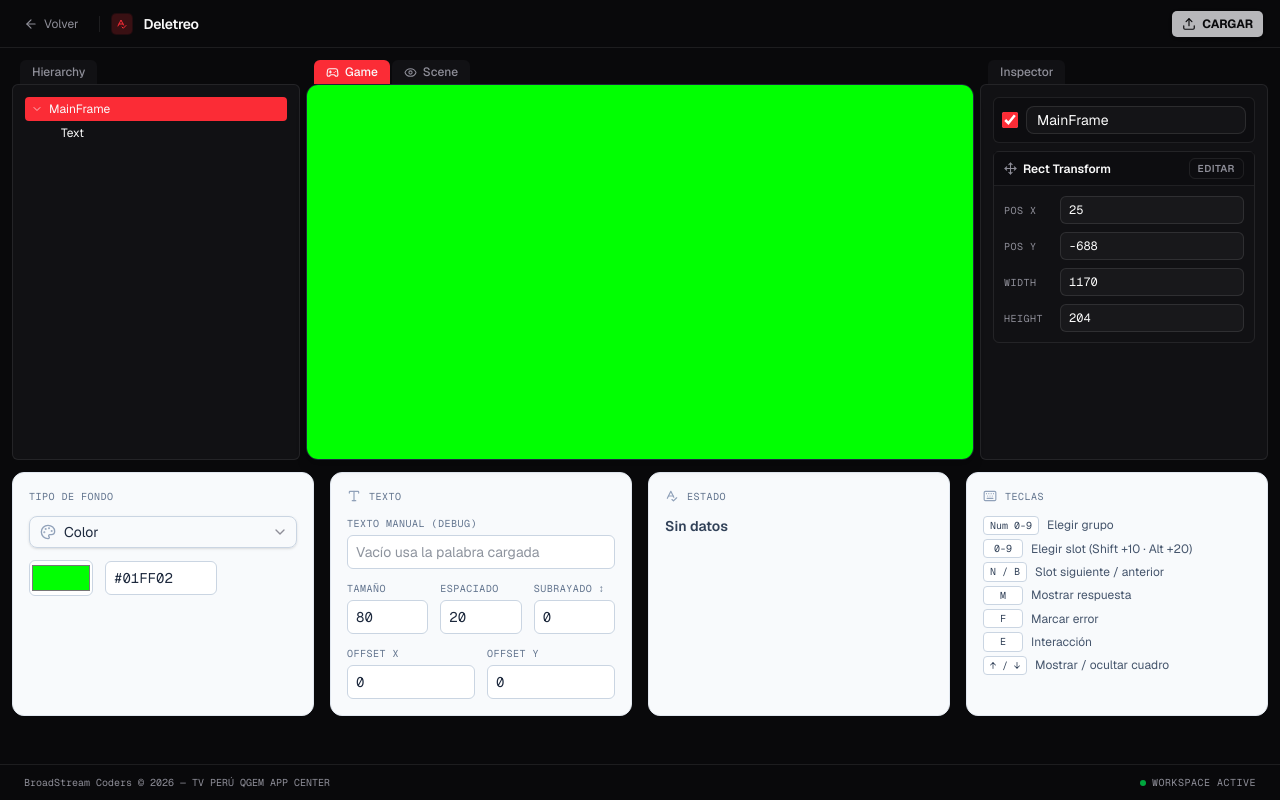
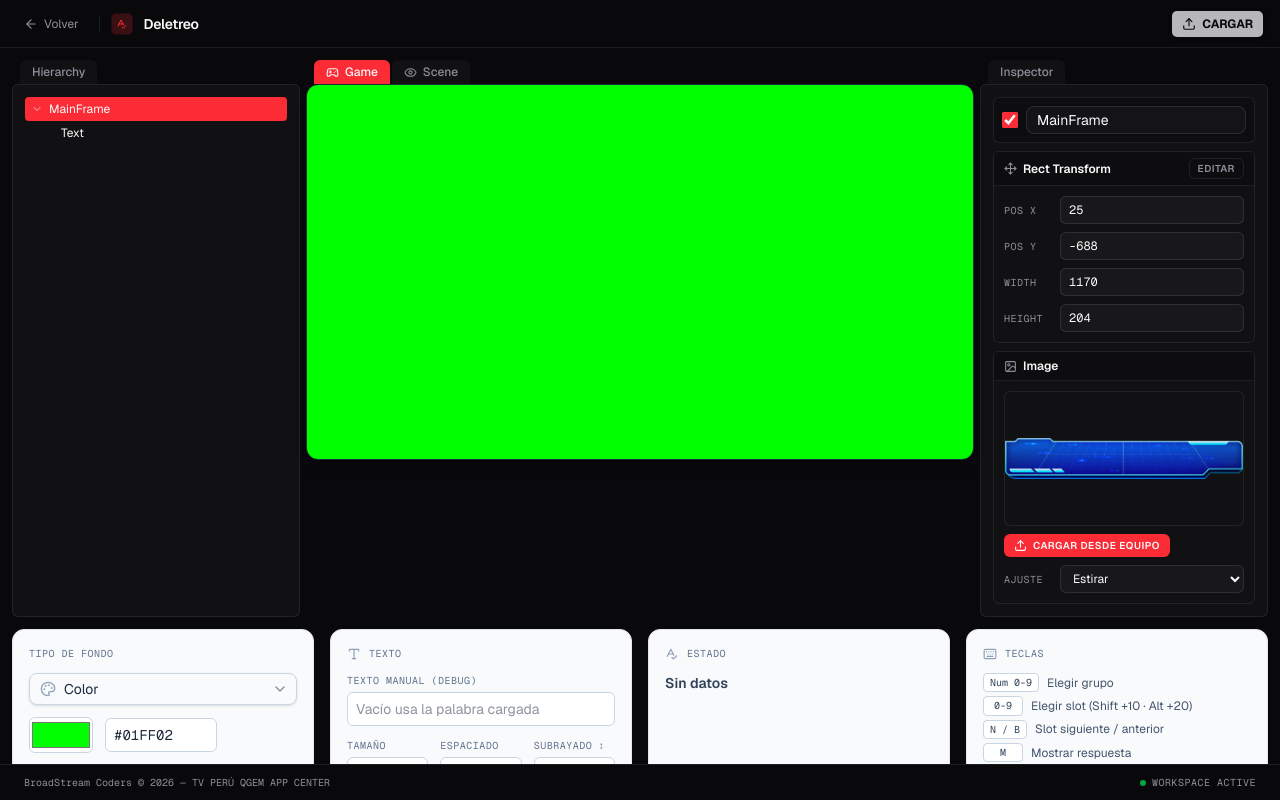
Before and after one commit to BroadStream-Coders/TvPeru-QGEM-Games, a Next.js app: page /workspaces/deletreo in a window 1280 px wide. Built offline with nearby package versions, Linux system fonts and the light colour scheme.

Commit message:
feat(deletreo): implement image component system with ImageView and ImageInspector for enhanced visual management

```diff
--- a/src/app/workspaces/deletreo/components/SpellFrame.tsx
+++ b/src/app/workspaces/deletreo/components/SpellFrame.tsx
@@ -4,9 +4,6 @@ import {
   DESIGN_WIDTH,
   DESIGN_HEIGHT,
 } from "@/components/shared/engine/RectTransform";
-
-import mainFrame from "../graphics/mainFrame.png";
-import errorFrame from "../graphics/errorFrame.png";
 
 export interface SpellTextConfig {
   fontSize: number;
@@ -18,26 +15,16 @@ export interface SpellTextConfig {
 export function SpellFrame({
   word,
   spellStep,
-  errorMode,
   textConfig,
   frameRef,
 }: {
   word: string;
   spellStep: number;
-  errorMode: boolean;
   textConfig: SpellTextConfig;
   frameRef?: Ref<HTMLDivElement>;
 }) {
   return (
-    <div
-      ref={frameRef}
-      className="w-full h-full"
-      style={{
-        backgroundImage: `url(${errorMode ? errorFrame.src : mainFrame.src})`,
-        backgroundSize: "100% 100%",
-        backgroundRepeat: "no-repeat",
-      }}
-    >
+    <div ref={frameRef} className="w-full h-full">
       <div
         className={`${jetBrainsMono.className} w-full h-full flex items-center justify-center font-black uppercase leading-none text-white`}
         style={{
--- a/src/app/workspaces/deletreo/page.tsx
+++ b/src/app/workspaces/deletreo/page.tsx
@@ -30,8 +30,20 @@ import { GameObjectInspector } from "@/components/shared/engine/GameObjectInspec
 import { RectTransformInspector } from "@/components/shared/engine/RectTransformInspector";
 import {
   GameObject,
+  GameObjectComponent,
   createGameObject,
 } from "@/components/shared/engine/gameObject";
+import { COMPONENT_REGISTRY } from "@/components/shared/engine/componentRegistry";
+import {
+  ImageComponent,
+  createImageComponent,
+} from "@/components/shared/engine/components/image/imageComponent";
+
+import mainFrame from "./graphics/mainFrame.png";
+import errorFrame from "./graphics/errorFrame.png";
+
+const NORMAL_SRC = mainFrame.src;
+const ERROR_SRC = errorFrame.src;
 
 interface DeletreoGroup {
   words: string[];
@@ -71,6 +83,7 @@ export default function DeletreoPage() {
         size: { x: 1170, y: 204 },
         pivot: { x: 0.5, y: 0.5 },
       },
+      components: [createImageComponent({ src: NORMAL_SRC, fit: "fill" })],
     }),
     createGameObject({
       id: TEXT_ID,
@@ -93,7 +106,7 @@ export default function DeletreoPage() {
   });
 
   const [spellStep, setSpellStep] = useState(0);
-  const [errorMode, setErrorMode] = useState(false);
+  const [normalSrc, setNormalSrc] = useState(NORMAL_SRC);
   const [manualText, setManualText] = useState("");
 
   const selected = gameObjects.find((go) => go.id === selectedId) ?? null;
@@ -120,6 +133,45 @@ export default function DeletreoPage() {
     setGameObjects((prev) =>
       prev.map((go) => (go.id === id ? { ...go, ...patch } : go)),
     );
+
+  const patchComponent = (
+    goId: string,
+    index: number,
+    next: GameObjectComponent,
+  ) =>
+    setGameObjects((prev) =>
+      prev.map((go) =>
+        go.id === goId
+          ? {
+              ...go,
+              components: go.components.map((c, i) => (i === index ? next : c)),
+            }
+          : go,
+      ),
+    );
+
+  const setMainFrameImageSrc = (src: string) =>
+    setGameObjects((prev) =>
+      prev.map((go) =>
+        go.id === FRAME_ID
+          ? {
+              ...go,
+              components: go.components.map((c) =>
+                c.type === "image" ? { ...c, src } : c,
+              ),
+            }
+          : go,
+      ),
+    );
+
+  const onComponentChange =
+    (goId: string, index: number) => (next: GameObjectComponent) => {
+      patchComponent(goId, index, next);
+      if (goId === FRAME_ID && next.type === "image") {
+        const src = (next as ImageComponent).src;
+        if (src !== ERROR_SRC) setNormalSrc(src);
+      }
+    };
 
   const setAxis =
     (field: keyof RectTransformValues, axis: keyof Vec2) => (value: number) =>
@@ -224,11 +276,11 @@ export default function DeletreoPage() {
       setGroupIndex(0);
       setSlotIndex(0);
       setSpellStep(0);
-      setErrorMode(false);
+      setMainFrameImageSrc(normalSrc);
     } catch {
       console.error("Error al cargar el archivo JSON.");
     }
-  }, []);
+  }, [normalSrc]);
 
   useEffect(() => {
     return () => resetHeader();
@@ -250,26 +302,26 @@ export default function DeletreoPage() {
     setGroupIndex(n);
     setSlotIndex(0);
     setSpellStep(0);
-    setErrorMode(false);
+    setMainFrameImageSrc(normalSrc);
   };
 
   const selectSlot = (n: number) => {
     if (n < 0 || n >= currentGroup.length) return;
     setSlotIndex(n);
     setSpellStep(0);
-    setErrorMode(false);
+    setMainFrameImageSrc(normalSrc);
   };
 
   const nextSlot = () => {
     setSlotIndex((i) => Math.min(i + 1, currentGroup.length - 1));
     setSpellStep(0);
-    setErrorMode(false);
+    setMainFrameImageSrc(normalSrc);
   };
 
   const prevSlot = () => {
     setSlotIndex((i) => Math.max(i - 1, 0));
     setSpellStep(0);
-    setErrorMode(false);
+    setMainFrameImageSrc(normalSrc);
   };
 
   useGameKeys({
@@ -279,12 +331,12 @@ export default function DeletreoPage() {
     onBack: prevSlot,
     onShowAnswer: () => {
       setSpellStep(word.length);
-      setErrorMode(false);
+      setMainFrameImageSrc(normalSrc);
       playSound(SOUNDS.correctAnswer);
       pop();
     },
     onMarkError: () => {
-      setErrorMode(true);
+      setMainFrameImageSrc(ERROR_SRC);
       playSound(SOUNDS.incorrectAnswer);
       shake();
     },
@@ -328,7 +380,6 @@ export default function DeletreoPage() {
                         frameRef={frameRef}
                         word={textVisible ? word : ""}
                         spellStep={spellStep}
-                        errorMode={errorMode}
                         textConfig={textConfig}
                       />
                     )}
@@ -370,6 +421,16 @@ export default function DeletreoPage() {
                 editMode={editMode}
                 onToggleEdit={() => setEditMode((v) => !v)}
               />
+              {selected.components.map((component, index) => {
+                const Editor = COMPONENT_REGISTRY[component.type]?.editor;
+                return Editor ? (
+                  <Editor
+                    key={index}
+                    component={component}
+                    onChange={onComponentChange(selected.id, index)}
+                  />
+                ) : null;
+              })}
             </>
           ) : (
             <p className="px-1 py-2 text-2xs text-muted-foreground">
--- a/src/components/shared/engine/GameObjectView.tsx
+++ b/src/components/shared/engine/GameObjectView.tsx
@@ -4,6 +4,7 @@ import {
   RectTransformValues,
 } from "@/components/shared/engine/RectTransform";
 import { GameObject } from "@/components/shared/engine/gameObject";
+import { COMPONENT_REGISTRY } from "@/components/shared/engine/componentRegistry";
 
 interface GameObjectViewProps {
   gameObject: GameObject;
@@ -27,7 +28,13 @@ export function GameObjectView({
       pivot={gameObject.transform.pivot}
       parent={parent}
     >
-      <div className="absolute inset-0">{children}</div>
+      <div className="absolute inset-0">
+        {gameObject.components.map((component, index) => {
+          const View = COMPONENT_REGISTRY[component.type]?.view;
+          return View ? <View key={index} component={component} /> : null;
+        })}
+        {children}
+      </div>
       {outline && (
         <div
           className={`pointer-events-none absolute inset-0 border-2 border-dashed ${
--- /dev/null
+++ b/src/components/shared/engine/componentRegistry.ts
@@ -0,0 +1,19 @@
+import { ComponentType } from "react";
+import { GameObjectComponent } from "@/components/shared/engine/gameObject";
+import { ImageView } from "@/components/shared/engine/components/image/ImageView";
+import { ImageInspector } from "@/components/shared/engine/components/image/ImageInspector";
+
+export interface ComponentDefinition {
+  view: ComponentType<{ component: GameObjectComponent }>;
+  editor: ComponentType<{
+    component: GameObjectComponent;
+    onChange: (next: GameObjectComponent) => void;
+  }>;
+}
+
+export const COMPONENT_REGISTRY: Record<string, ComponentDefinition> = {
+  image: {
+    view: ImageView as unknown as ComponentDefinition["view"],
+    editor: ImageInspector as unknown as ComponentDefinition["editor"],
+  },
+};
--- /dev/null
+++ b/src/components/shared/engine/components/image/ImageInspector.tsx
@@ -0,0 +1,80 @@
+import { Image as ImageIcon, Upload } from "lucide-react";
+import {
+  ImageComponent,
+  ImageFit,
+} from "@/components/shared/engine/components/image/imageComponent";
+
+export function ImageInspector({
+  component,
+  onChange,
+}: {
+  component: ImageComponent;
+  onChange: (next: ImageComponent) => void;
+}) {
+  const onPickFile = (file: File) => {
+    const reader = new FileReader();
+    reader.onload = () =>
+      onChange({
+        ...component,
+        src: String(reader.result),
+        fileName: file.name,
+      });
+    reader.readAsDataURL(file);
+  };
+
+  return (
+    <div className="rounded-md border border-border">
+      <div className="flex items-center gap-1.5 border-b border-border bg-background/40 px-2.5 py-1.5">
+        <ImageIcon size={13} className="text-muted-foreground" />
+        <span className="text-xs font-semibold text-foreground">Image</span>
+      </div>
+      <div className="flex flex-col gap-2 p-2.5">
+        <div
+          className="aspect-video w-full rounded-md border border-border bg-[repeating-conic-gradient(#e5e7eb_0_25%,transparent_0_50%)] bg-[length:16px_16px] bg-center bg-no-repeat"
+          style={
+            component.src
+              ? {
+                  backgroundImage: `url(${component.src})`,
+                  backgroundSize: "contain",
+                }
+              : undefined
+          }
+        />
+        <label className="inline-flex w-fit cursor-pointer items-center gap-1.5 rounded-md bg-brand px-2.5 py-1 text-2xs font-semibold uppercase tracking-wider text-brand-foreground transition-colors hover:opacity-90">
+          <Upload size={13} />
+          Cargar desde equipo
+          <input
+            type="file"
+            accept="image/*"
+            onChange={(e) => {
+              const file = e.target.files?.[0];
+              if (file) onPickFile(file);
+            }}
+            className="hidden"
+          />
+        </label>
+        {component.fileName && (
+          <span className="truncate text-2xs text-muted-foreground">
+            {component.fileName}
+          </span>
+        )}
+        <label className="flex items-center gap-2">
+          <span className="w-12 shrink-0 text-2xs font-mono uppercase tracking-wider text-muted-foreground">
+            Ajuste
+          </span>
+          <select
+            value={component.fit}
+            onChange={(e) =>
+              onChange({ ...component, fit: e.target.value as ImageFit })
+            }
+            className="h-7 w-full min-w-0 rounded-md border border-input bg-input/30 px-2 text-xs text-foreground outline-none focus:border-ring"
+          >
+            <option value="contain">Contener</option>
+            <option value="cover">Cubrir</option>
+            <option value="fill">Estirar</option>
+          </select>
+        </label>
+      </div>
+    </div>
+  );
+}
--- /dev/null
+++ b/src/components/shared/engine/components/image/ImageView.tsx
@@ -0,0 +1,15 @@
+import { ImageComponent } from "@/components/shared/engine/components/image/imageComponent";
+
+export function ImageView({ component }: { component: ImageComponent }) {
+  if (!component.src) return null;
+  const backgroundSize = component.fit === "fill" ? "100% 100%" : component.fit;
+  return (
+    <div
+      className="h-full w-full bg-center bg-no-repeat"
+      style={{
+        backgroundImage: `url(${component.src})`,
+        backgroundSize,
+      }}
+    />
+  );
+}
--- /dev/null
+++ b/src/components/shared/engine/components/image/imageComponent.ts
@@ -0,0 +1,21 @@
+import { GameObjectComponent } from "@/components/shared/engine/gameObject";
+
+export type ImageFit = "contain" | "cover" | "fill";
+
+export interface ImageComponent extends GameObjectComponent {
+  type: "image";
+  src: string;
+  fit: ImageFit;
+  fileName?: string;
+}
+
+export function createImageComponent(
+  init?: Partial<Omit<ImageComponent, "type">>,
+): ImageComponent {
+  return {
+    type: "image",
+    src: init?.src ?? "",
+    fit: init?.fit ?? "fill",
+    fileName: init?.fileName,
+  };
+}
```
Also changed, not shown: 1 other file (tests, documents, lock files or other folders).
